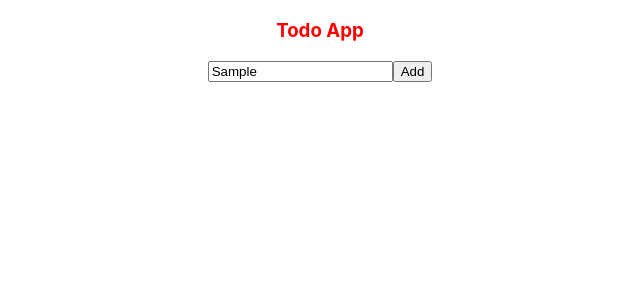
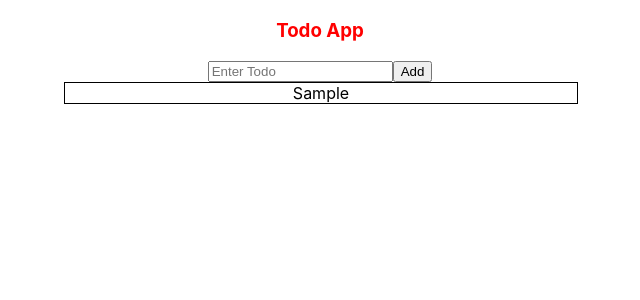
Before and after one commit to dev22451/todoappRohit, a React (Create React App) app: page / in a window 1280 px wide. Both pictures are taken after typing "Sample" into the empty fields and a click on the button "Add". Shown: the top 300 px of the page, without its empty margins (320-960 px from the left). Built offline with nearby package versions, Linux system fonts and the light colour scheme.

Commit message:
simple list add

```diff
--- a/src/App.css
+++ b/src/App.css
@@ -1,10 +1,15 @@
 .App {
   text-align: center;
 }
+
 .App h3{
 color: red;
+font-style: inherit;
 }
-
+.todolist{
+  border: 1px solid black;
+  width: 100%;
+}
 .App-logo {
   height: 40vmin;
   pointer-events: none;
@@ -39,3 +44,16 @@ color: red;
     transform: rotate(360deg);
   }
 }
+
+.first{
+  margin: 0% 30% 0% 30%;
+}
+.TodoInput{
+  width:100%;
+}
+.TodoInput input {
+  width:80%;
+}
+.TodoInput button{
+  width:20%;
+}
--- a/src/Component/AddTodoInput.js
+++ b/src/Component/AddTodoInput.js
@@ -1,9 +1,16 @@
 const AddTodoInput = (props) => {
-
+const {handleAddTodo,handleOnTodoName,todoName}=props;
     return (
         <div>
-            <input type="text"/>
-            <button>Add </button>
+            <input type="text"
+            value={todoName}
+             placeholder="Enter Todo"
+            onChange={handleOnTodoName}
+            />
+            <button
+            className="button"
+            onClick={handleAddTodo}>Add
+            </button>
         </div>
     )
 }
--- /dev/null
+++ b/src/Component/TodoList.js
@@ -0,0 +1,19 @@
+const TodoList = (props) => {
+    const {todoList} = props;
+    return (
+        <div>
+            {
+                todoList.map((list,index) => {
+                    const {name} = list
+                    return(
+                        <div className="todolist">
+                            {name}
+                        </div>
+                )
+            })
+
+        }
+        </div>
+    );
+}
+export default TodoList
--- a/src/Component/index.js
+++ b/src/Component/index.js
@@ -1,3 +1,4 @@
 import AddTodoInput from './AddTodoInput';
+import TodoList from './TodoList';
 
-export default AddTodoInput
+export {AddTodoInput,TodoList}
--- a/src/Container/TodoContainer.js
+++ b/src/Container/TodoContainer.js
@@ -1,13 +1,50 @@
-import React, { Component } from 'react';
-import AddTodoInput from '../Component/';
+import React     from 'react';
+import { AddTodoInput,TodoList } from '../Component';
 
 class TodoContainer extends React.Component{
     constructor(props){
         super(props);
+        this.state={
+            todoName:'',
+            todoList:[],
+
+        }
+
+        this.handleOnTodoName = this.handleOnTodoName.bind(this);
+        this.handleAddTodo = this.handleAddTodo.bind(this);
+
     }
-    render(){
+    handleAddTodo(){
+        const{todoList,todoName}=this.state;
+        let refTodoList = todoList;
+        refTodoList.push({
+            name:todoName,
+        })
+        this.setState({
+            todoList:refTodoList,
+            todoName:''
+        })
+    }
+
+    handleOnTodoName(e){
+        this.setState({
+        todoName : e.target.value
+        })
+    }
+
+
+     render(){
+        const {todoList,todoName} = this.state;
+
         return(
-            <AddTodoInput/>
+            <div className="first">
+            <AddTodoInput
+                todoName = {todoName}
+                handleAddTodo={this.handleAddTodo}
+                handleOnTodoName={this.handleOnTodoName}
+            />
+            <TodoList todoList={todoList} />
+            </div>
         )
     }
 }
```
